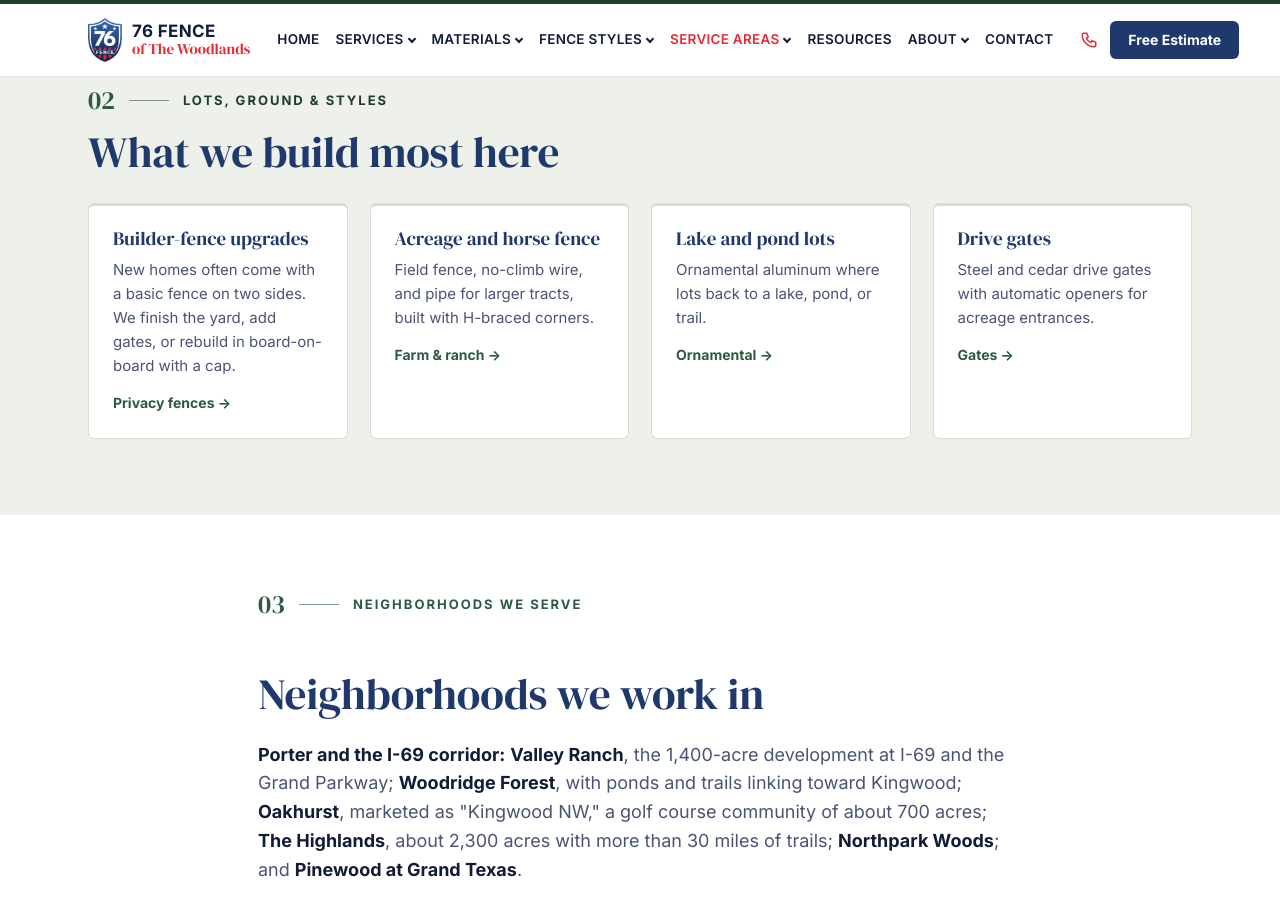
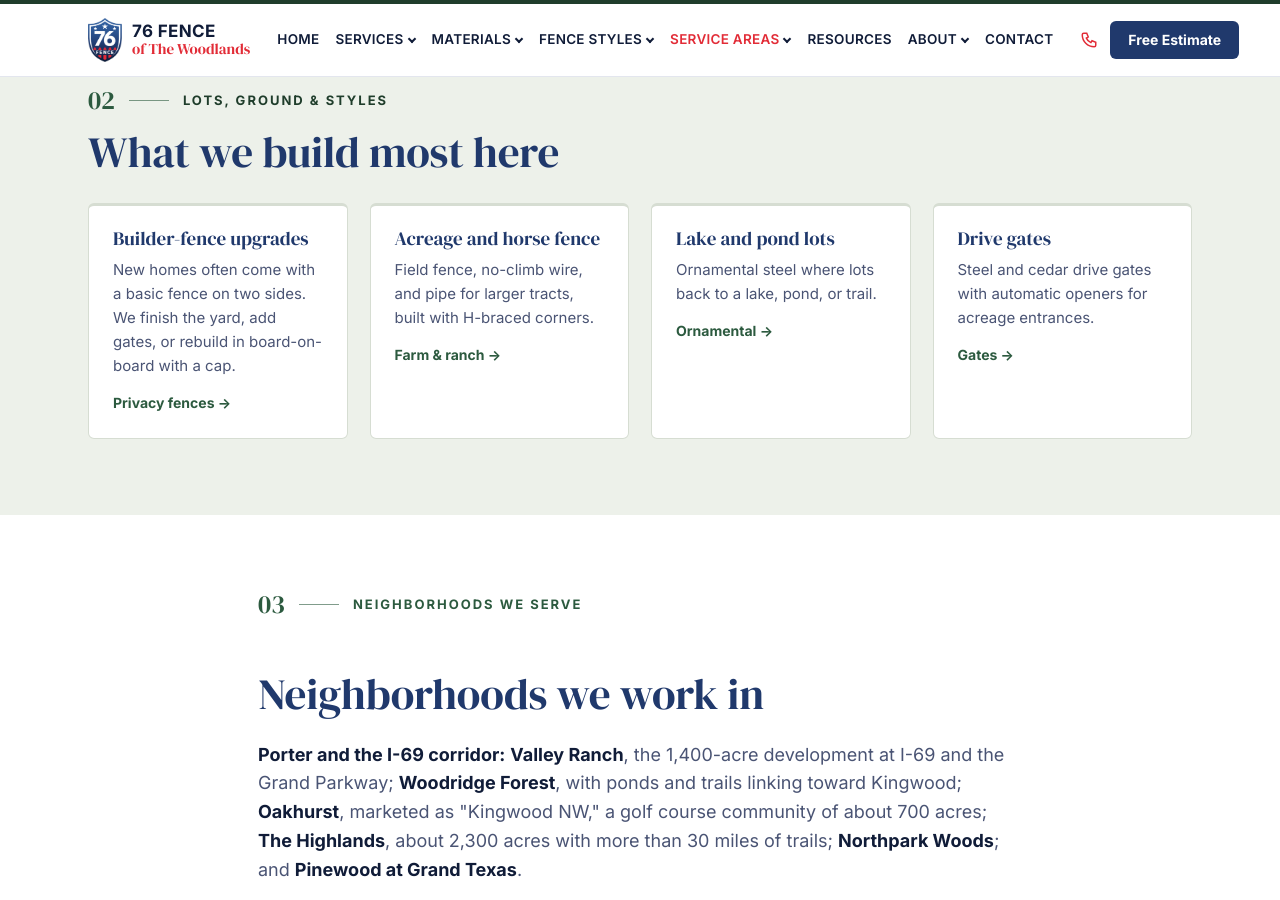
Before and after one commit to brysr1/thewoodlandsfences-site, a Jekyll site: the page built from service-areas/porter-new-caney-splendora.md, in a window 1280 px wide and 900 px high, scrolled down 1479 px. Built offline with Jekyll 4.4.1, drawn with Linux system fonts in a browser that asks for light colours.

Commit message:
Service areas: lead with steel for ornamental fencing
Co-Authored-By: Claude Opus 5.5 <noreply@anthropic.com>
Claude-Session: https://claude.ai/code/session_01F99Pb8XTRh9wSa2p5EVYvh

```diff
--- a/service-areas/porter-new-caney-splendora.md
+++ b/service-areas/porter-new-caney-splendora.md
@@ -36,7 +36,7 @@ faq:
     <div class="fx-cards">
       <div class="fx-card"><h3>Builder-fence upgrades</h3><p>New homes often come with a basic fence on two sides. We finish the yard, add gates, or rebuild in board-on-board with a cap.</p><a class="more" href="{{ '/fence-styles/privacy/' | relative_url }}">Privacy fences &rarr;</a></div>
       <div class="fx-card"><h3>Acreage and horse fence</h3><p>Field fence, no-climb wire, and pipe for larger tracts, built with H-braced corners.</p><a class="more" href="{{ '/materials/farm-ranch/' | relative_url }}">Farm &amp; ranch &rarr;</a></div>
-      <div class="fx-card"><h3>Lake and pond lots</h3><p>Ornamental aluminum where lots back to a lake, pond, or trail.</p><a class="more" href="{{ '/fence-styles/ornamental/' | relative_url }}">Ornamental &rarr;</a></div>
+      <div class="fx-card"><h3>Lake and pond lots</h3><p>Ornamental steel where lots back to a lake, pond, or trail.</p><a class="more" href="{{ '/fence-styles/ornamental/' | relative_url }}">Ornamental &rarr;</a></div>
       <div class="fx-card"><h3>Drive gates</h3><p>Steel and cedar drive gates with automatic openers for acreage entrances.</p><a class="more" href="{{ '/fence-styles/gates/' | relative_url }}">Gates &rarr;</a></div>
     </div>
   </div>
```
Also changed, not shown: service-areas/atascocita.md (+3 -3 lines), service-areas/the-woodlands.md (+2 -2 lines).
